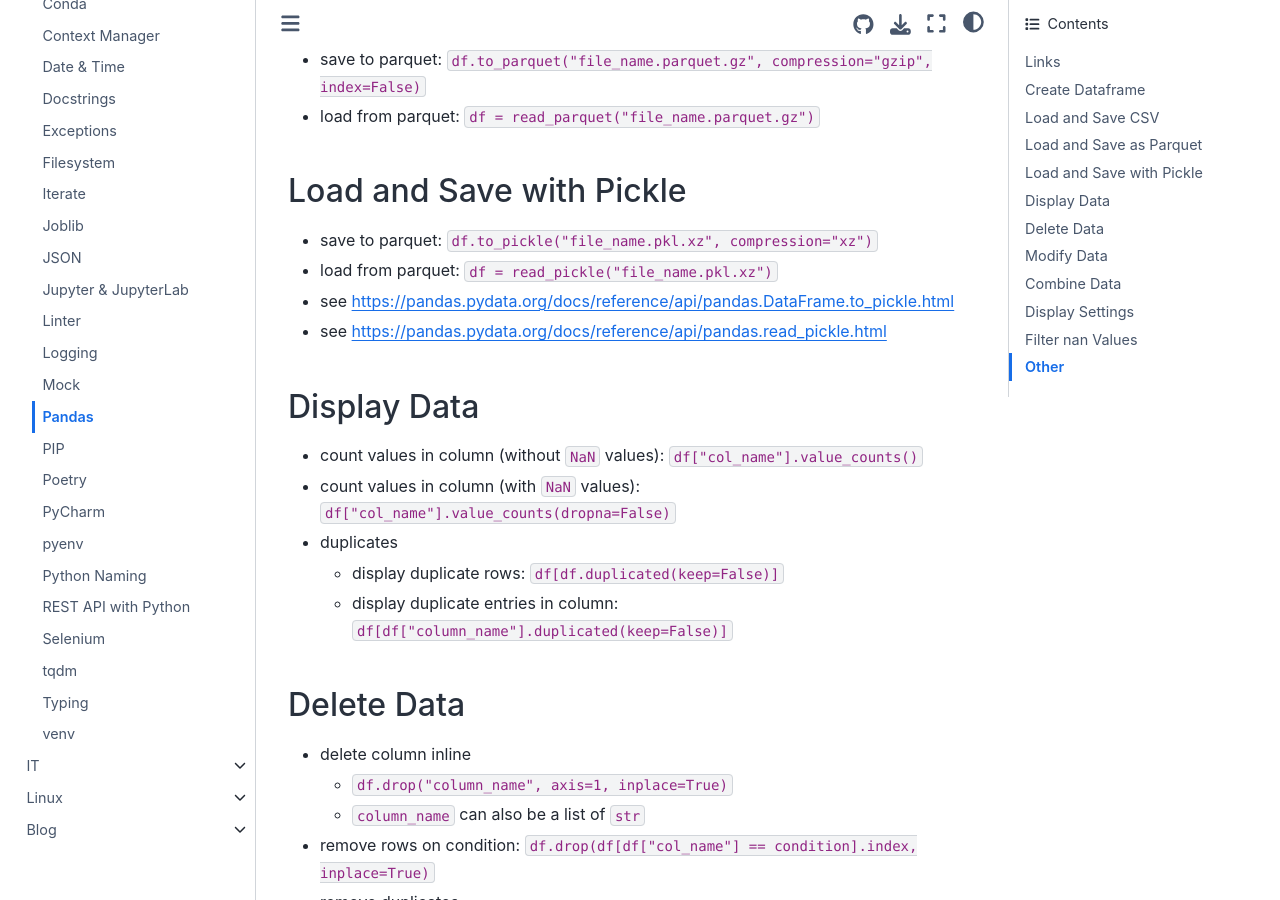
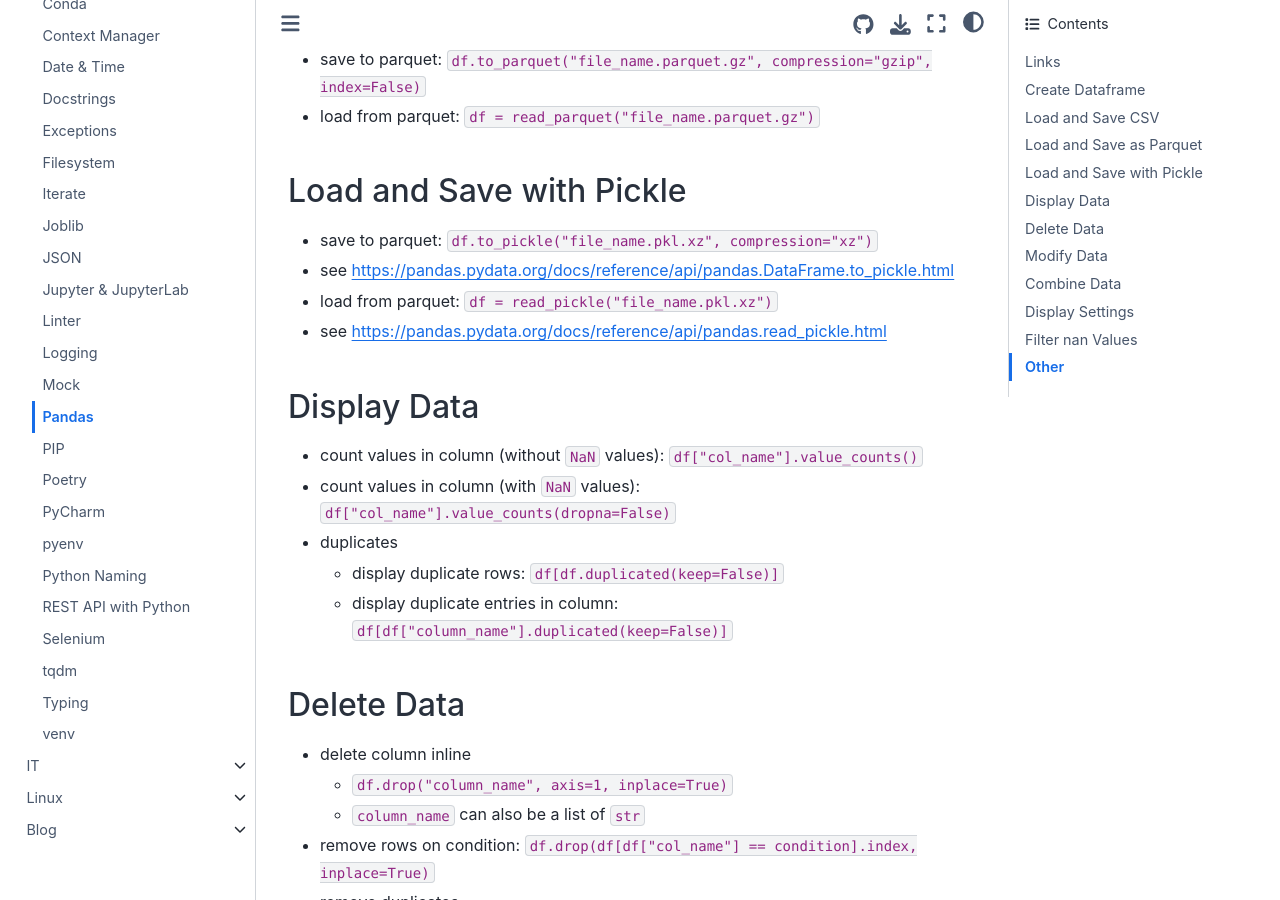
Before and after one commit to PhilipMay/PhilipMay_org, a Sphinx documentation site: the page built from source/python/pandas.md, in a window 1280 px wide and 900 px high, scrolled down 1288 px. Built offline with Sphinx 7.4.7 and the Sphinx Book theme 1.1.4, drawn with Linux system fonts in a browser that asks for light colours.

```diff
--- a/source/python/pandas.md
+++ b/source/python/pandas.md
@@ -45,8 +45,8 @@ df = pd.read_csv(
 ## Load and Save with Pickle
 
 - save to parquet: `df.to_pickle("file_name.pkl.xz", compression="xz")`
+- see <https://pandas.pydata.org/docs/reference/api/pandas.DataFrame.to_pickle.html>
 - load from parquet: `df = read_pickle("file_name.pkl.xz")`
-- see <https://pandas.pydata.org/docs/reference/api/pandas.DataFrame.to_pickle.html>
 - see <https://pandas.pydata.org/docs/reference/api/pandas.read_pickle.html>
 
 ## Display Data
```
